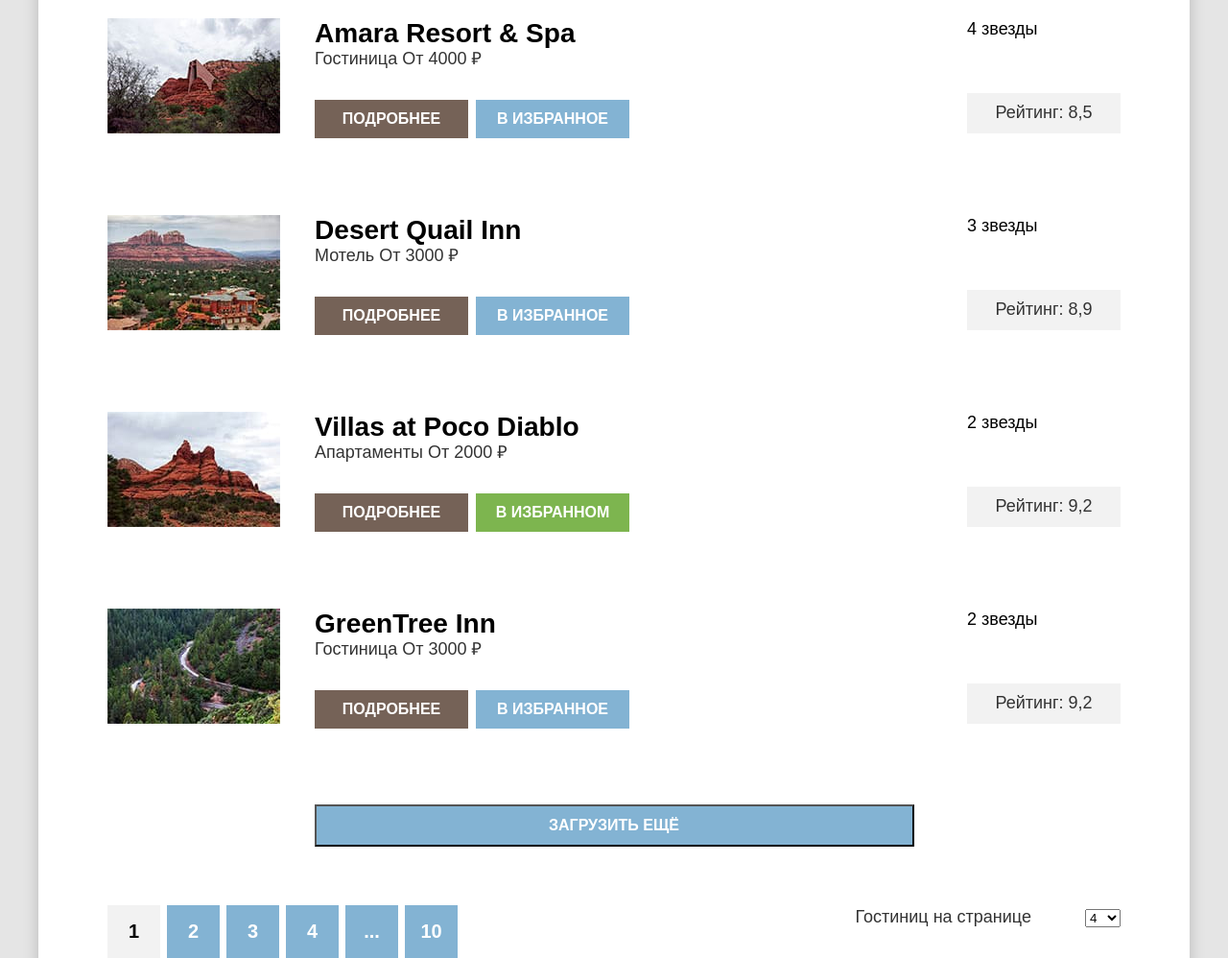
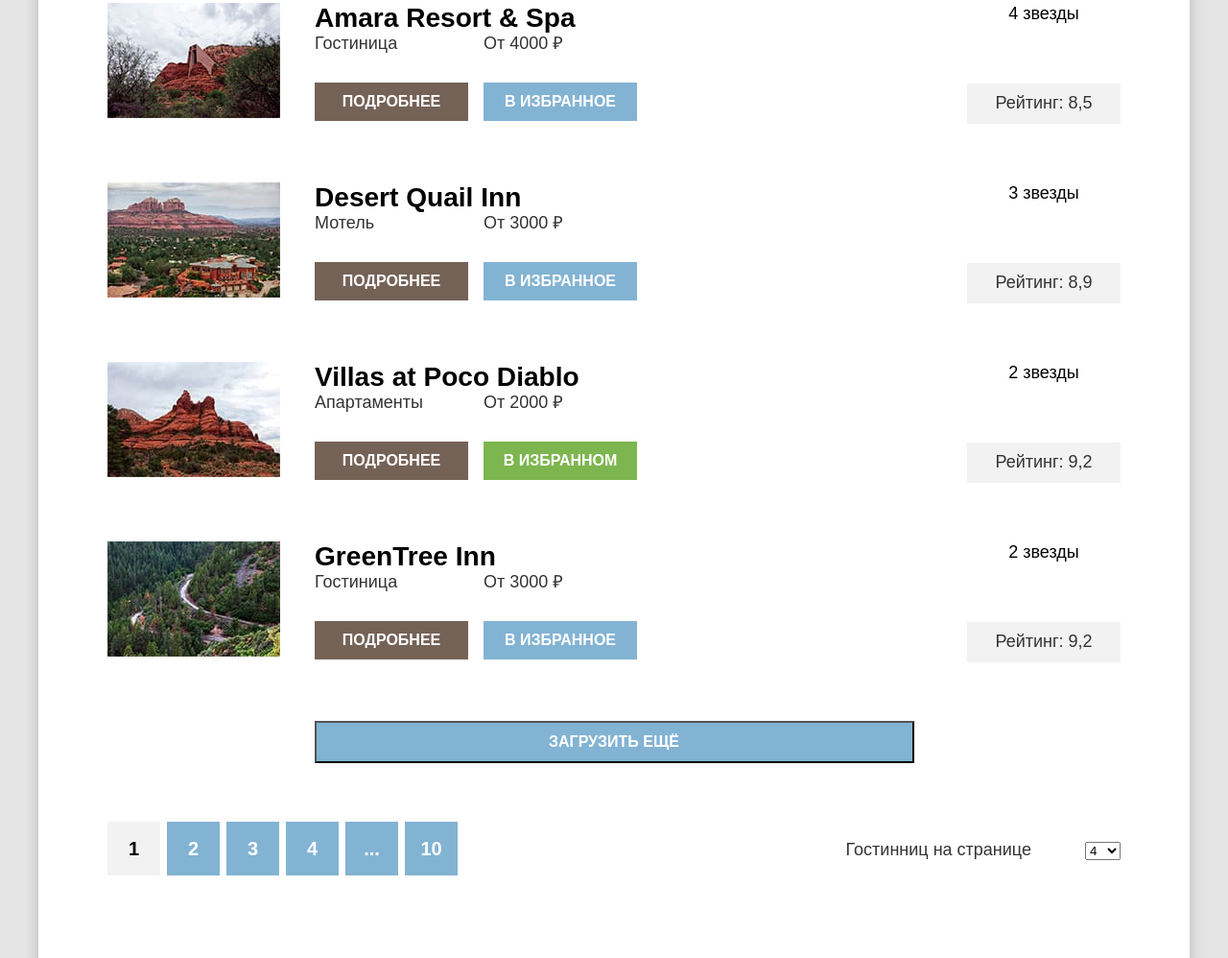
Before and after one commit to tenelli/1653551-sedona-32, a plain HTML site: page catalog.html in a window 1280 px wide. Shown: the part 628-1626 px from the top of the page at 96% size. Drawn offline with Linux system fonts and the light colour scheme; a web font is replaced by a local one.

Commit message:
Вносит правки

```diff
--- a/catalog.html
+++ b/catalog.html
@@ -48,7 +48,6 @@
       </header>
       <main class="main-inner main-container">
         <div class="catalog-bg">
-          <div>
           <h1 class="inner-header-title">Гостиницы Седоны</h1>
           <ul class="breadcrumbs clear-list">
             <li class="breadcrumbs-item">
@@ -58,10 +57,8 @@
                 <a class="breadcrumbs-link clear-underline">Гостиницы</a>
             </li>
           </ul>
-          </div>
-          <div class="catalog-hotels"> <!--тут не знаю, как вменяемо сделать-->
-            <h2 class="visually-hidden" hidden>Список гостиниц с фильтрами</h2>
           <form class="catalog-filter" action="https://echo.htmlacademy.ru/" method="get">
+            <h2 class="visually-hidden" hidden>Фильтрация каталога</h2>
             <fieldset class="catalog-filter-group infrastructure-field">
               <legend class="catalog-filter-title">Инфраструктура:</legend>
               <ul class="catalog-filter-list clear-list">
@@ -115,7 +112,7 @@
               </label>
               <label class="catalog-filter-label">
                 <input class="catalog-filter-input price-block" type="number" name="max-price" placeholder="9000">до
-                </label><br>
+              </label>
               <button class="range-toggle toggle-min" type="button">
                 <span class="visually-hidden" hidden>Изменить минимальную цену.</span>
               </button>
@@ -129,7 +126,7 @@
             </div>
           </form>
         </div>
-        </div>
+        <section class="sedona-dwelling">
           <div class="display-hotels">
             <p class="hotels-found">Найдено гостиниц: 38</p>
             <form class="sorting-type dark-text">
@@ -153,91 +150,99 @@
           </div>
           <ul class="hotel-list clear-list">
             <li class="hotel-card">
-            <a href="#">
+              <a class="hotel-img-link" href="#">
                 <img class="hotel-card-image" src="img/amara.jpg" alt="">
               </a>
               <div class="hotel-info">
                 <a class="hotel-card-link clear-underline" href="#">
                   <h3 class="hotel-card-title">Amara Resort & Spa</h3>
                 </a>
-              <div class="card-span">
+                <div class="card-main">
+                  <div class="card-left">
                     <span class="hotel-card-type dark-text">Гостиница</span>
+                    <a href="#" class="sedona-decorative-btn catalog-btn">Подробнее</a>
+                  </div>
+                  <div class="card-right">
                     <span class="hotel-card-price dark-text">От 4000 &#8381;</span>
-              </div>
-              <div class="card-btn">
-                <a href="#" class="sedona-decorative-btn catalog-btn">Подробнее</a>
                     <a href="#" class="sedona-decorative-btn to-selected blue-btn catalog-btn">В избранное</a>
                   </div>
                 </div>
+              </div>
               <div class="rate">
-              <span class="visually-hidden">4 звезды</span>
-              <span class="hotel-card-rate dark-text">Рейтинг: 8,5</span> <br>
+                <span class="visually-hidden stars">4 звезды</span>
+                <span class="hotel-card-rate dark-text">Рейтинг: 8,5</span>
               </div>
             </li>
             <li class="hotel-card">
-            <a href="#">
+              <a class="hotel-img-link" href="#">
                 <img class="hotel-card-image" src="img/desert.jpg" alt="">
               </a>
               <div class="hotel-info">
                 <a class="hotel-card-link clear-underline" href="#">
                   <h3 class="hotel-card-title">Desert Quail Inn</h3>
                 </a>
-              <div class="card-span">
+                <div class="card-main">
+                  <div class="card-left">
                     <span class="hotel-card-type dark-text">Мотель</span>
+                    <a href="#" class="sedona-decorative-btn catalog-btn">Подробнее</a>
+                  </div>
+                  <div class="card-right">
                     <span class="hotel-card-price dark-text">От 3000 &#8381;</span>
-              </div>
-              <div class="card-btn">
-                <a href="#" class="sedona-decorative-btn catalog-btn">Подробнее</a>
                     <a href="#" class="sedona-decorative-btn to-selected blue-btn catalog-btn">В избранное</a>
                   </div>
                 </div>
+              </div>
               <div class="rate">
-              <span class="visually-hidden">3 звезды</span>
-              <span class="hotel-card-rate dark-text">Рейтинг: 8,9</span> <br>
+                <span class="visually-hidden stars">3 звезды</span>
+                <span class="hotel-card-rate dark-text">Рейтинг: 8,9</span>
               </div>
             </li>
             <li class="hotel-card">
-            <a href="#">
+              <a class="hotel-img-link" href="#">
                 <img class="hotel-card-image" src="img/villas.jpg" alt="">
               </a>
               <div class="hotel-info">
                 <a class="hotel-card-link clear-underline" href="#">
                   <h3 class="hotel-card-title">Villas at Poco Diablo</h3>
                 </a>
-              <div class="card-span">
+                <div class="card-main">
+                  <div class="card-left">
                     <span class="hotel-card-type dark-text">Апартаменты</span>
+                    <a href="#" class="sedona-decorative-btn catalog-btn">Подробнее</a>
+                  </div>
+                  <div class="card-right">
                     <span class="hotel-card-price dark-text">От 2000 &#8381;</span>
-              </div>
-              <div class="card-btn">
-                <a href="#" class="sedona-decorative-btn catalog-btn">Подробнее</a>
                     <a href="#" class="sedona-decorative-btn selected-btn catalog-btn">В избранном</a>
                   </div>
                 </div>
+              </div>
               <div class="rate">
-              <span class="visually-hidden">2 звезды</span>
-              <span class="hotel-card-rate dark-text">Рейтинг: 9,2</span> <br>
+                <span class="visually-hidden stars">2 звезды</span>
+                <span class="hotel-card-rate dark-text">Рейтинг: 9,2</span>
               </div>
             </li>
             <li class="hotel-card">
-            <a href="#">
+              <a class="hotel-img-link" href="#">
                 <img class="hotel-card-image" src="img/greentree.jpg" alt="">
               </a>
               <div class="hotel-info">
                 <a class="hotel-card-link clear-underline" href="#">
                   <h3 class="hotel-card-title">GreenTree Inn</h3>
                 </a>
-              <div class="card-span">
+                <div class="card-main">
+                  <div class="card-left">
                     <span class="hotel-card-type dark-text">Гостиница</span>
+                    <a href="#" class="sedona-decorative-btn catalog-btn">Подробнее</a>
+                  </div>
+                  <div class="card-right">
                     <span class="hotel-card-price dark-text">От 3000 &#8381;</span>
-              </div>
-              <div class="card-btn">
-                <a href="#" class="sedona-decorative-btn catalog-btn">Подробнее</a>
                     <a href="#" class="sedona-decorative-btn to-selected blue-btn catalog-btn">В избранное</a>
                   </div>
                 </div>
+              </div>
               <div class="rate">
-              <span class="visually-hidden">2 звезды</span>
-              <span class="hotel-card-rate dark-text">Рейтинг: 9,2</span> <br>
+                <span class="visually-hidden stars">2 звезды</span>
+                <span class="hotel-card-rate dark-text">Рейтинг: 9,2</span>
               </div>
             </li>
           </ul>
@@ -245,7 +250,7 @@
           <div class="bottom-catalog">
             <ul class="pagination clear-list">
               <li class="pagination-item pagination-current">
-              <a class="pagination-link pagination-current-link">1</a>
+                <a class="pagination-link current">1</a>
               </li>
               <li class="pagination-item">
                 <a class="pagination-link clear-underline" href="#">2</a>
@@ -264,7 +269,7 @@
               </li>
             </ul>
             <form class="sorting-type dark-text number-of-hotels">
-            <label for="sorting" class="number-text">Гостиниц на странице</label>
+              <label for="sorting" class="number-text">Гостинниц на странице</label>
               <select id="sorting" name="sorting">
                 <option value="4">4</option>
                 <option value="10">10</option>
@@ -273,7 +278,8 @@
               <button type="submit" class="visually-hidden" hidden>Выбрать количество отображаемых гостиниц</button>
             </form>
           </div>
-        <section class="subscribe">
+        </section>
+        <section class="subscribe subscribe-catalog">
           <h2 class="subscribe-h subscribe-catalog-h">Подпишитесь на рассылку</h2>
           <p class="subscribe-p subscribe-catalog-p">Только полезная информация и никакого спама,<br>честное бойскаутское!</p>
           <form class="subscribe-form" action="https://echo.htmlacademy.ru/" method="post">
--- a/css/styles.css
+++ b/css/styles.css
@@ -89,20 +89,34 @@ body {
 
 .catalog-filter {
   display: flex;
-  margin-top: 45px;
+}
+
+.catalog-filter-group {
+  width: 150px;
+}
+
+.price-field {
+  width: 550px;
+}
+
+.dwelling span {
+  color: #FFFFFF;
+}
+
+.infrastructure span {
+  color: #FFFFFF;
 }
 
 .form-btn {
   display: flex;
   flex-direction: column;
-  margin-left: 81px;
 }
 
 .display-hotels {
   display: flex;
-  padding: 50px 72px 40px 72px;
   justify-content: space-between;
   align-items: center;
+  margin-bottom: 76px;
 }
 
 .show {
@@ -170,7 +184,7 @@ body {
   flex-direction: column;
   justify-content: space-between;
   margin: 0;
-  padding: 35px 72px 86px 71px;
+  padding: 35px 72px 85px 71px;
   background-image: url(../img/catalog_background.jpg);
   background-repeat: no-repeat;
 }
@@ -306,6 +320,7 @@ body {
   padding-bottom: 10px;
 }
 
+
 .catalog-btn {
   width: 160px;
 }
@@ -348,11 +363,14 @@ body {
   font-weight: 700;
   font-size: 60px;
   line-height: 78px;
-  display: inline;
+  margin: 0;
+  padding: 0;
+  margin-bottom: 5px;
 }
 
 .breadcrumbs {
   display: flex;
+  margin-bottom: 45px;
 }
 
 .breadcrumbs-item {
@@ -386,7 +404,7 @@ body {
 
 .load {
   width: 625px;
-  margin-top: 31px;
+  margin-bottom: 61px;
   margin-left: auto;
   margin-right: auto;
 }
@@ -412,6 +430,11 @@ body {
   margin-right: 190px;
 }
 
+.hotel-card {
+  display: flex;
+  margin-bottom: 61px;
+}
+
 .hotel-card-link {
   color: #000000;
   font-weight: 700;
@@ -421,32 +444,42 @@ body {
 
 .hotel-card-title {
   margin: 0;
-  padding: 0;
-}
-
-.hotel-card {
-  display: flex;
-  padding: 32px 72px 30px 72px;
 }
 
 .hotel-info {
-  display: flex;
-  flex-direction: column;
   margin-left: 36px;
 }
 
-.rate {
+.name-and-stars {
   display: flex;
-  flex-direction: column;
-  margin-left: auto;
+  justify-content: space-between;
 }
 
-.card-span {
-  margin-bottom: 31px; /*не уверена, как расположить цену над кнопкой*/
+.card-main {
+  display: flex;
 }
 
-.card-btn {
-  display: flex;
+.card-left {
+  display: block;
+  margin-right: 8px;
+}
+
+.card-right {
+  display: block;
+}
+
+.hotel-card-type {
+  display: block;
+  margin: 0;
+  padding: 0;
+  margin-bottom: 29px;
+}
+
+.hotel-card-price {
+  display: block;
+  margin: 0;
+  padding: 0;
+  margin-bottom: 29px;
 }
 
 .reset {
@@ -460,7 +493,16 @@ body {
   padding-top: 9px;
   padding-bottom: 10px;
   text-align: center;
-  margin-top: 55px;
+  margin-top: auto;
+}
+
+.rate {
+  display: flex;
+  flex-direction: column;
+  margin-left: auto;
+}
+.stars {
+  text-align: center  ;
 }
 
 .dark-text {
@@ -469,42 +511,48 @@ body {
 
 .bottom-catalog {
   display: flex;
-  padding: 61px 72px 89px 72px;
+  align-items: baseline;
+}
+
+.sedona-dwelling {
+  padding: 50px 72px 89px 72px;
+}
+
+.number-of-hotels {
+  margin-left: auto;
+}
+
+.number-text {
+  display: inline-block;
+  margin-right: 51px;
+  color:#333333;
 }
 
 .pagination {
   display: flex;
 }
 
-.number-text {
-  margin-right: 51px;
-}
 
-.number-of-hotels {
-  margin-left: auto;
-}
-
-.pagination-item {
-  display: flex;
-  align-items: center;
-  justify-content: center;
+.pagination-link {
+  display: block;
   width: 55px;
-  height: 55px;
   background-color: #83B3D3;
+  color: #FFFFFF;
+  text-align: center;
+  font-weight: 700;
+  font-size: 20px;
+  line-height: 26px;
+  padding-top: 15px;
+  padding-bottom: 15px;
   margin-right: 7px;
 }
 
-.pagination-link {
-  color: #FFFFFF;
-  font-weight: 700;
-  font-size: 20px;
-  line-height: 26px;
+/*цвета с макета нормально не захватились, так понимаю, что эти*/
+.current {
+  background-color: #F2F2F2;
+  color: #000000;
 }
 
-.pagination-current {
-  background-color: #F2F2F2;
+.subscribe-catalog {
+  margin-top: 0;
 }
-
-.pagination-current-link {
-  color: #000000;
-}
```
Lines whose indentation alone changed are shown as unchanged.
